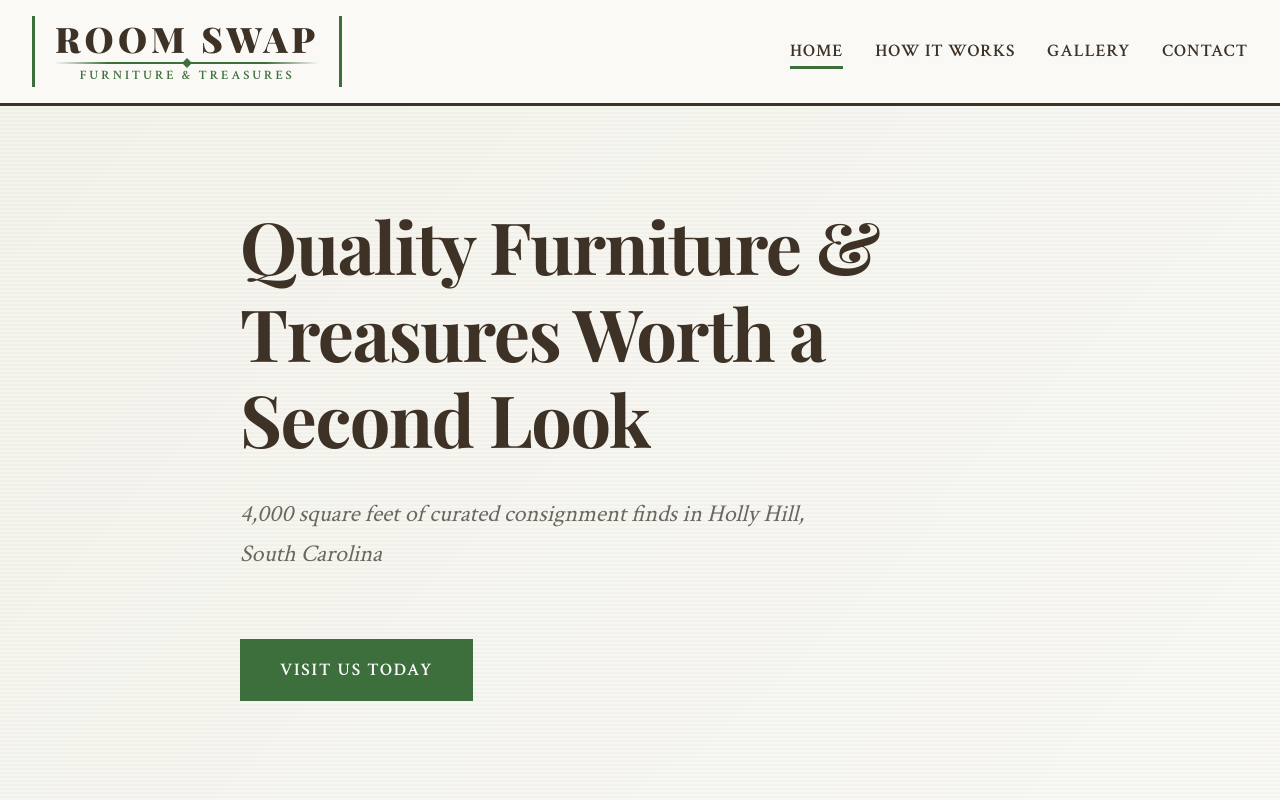
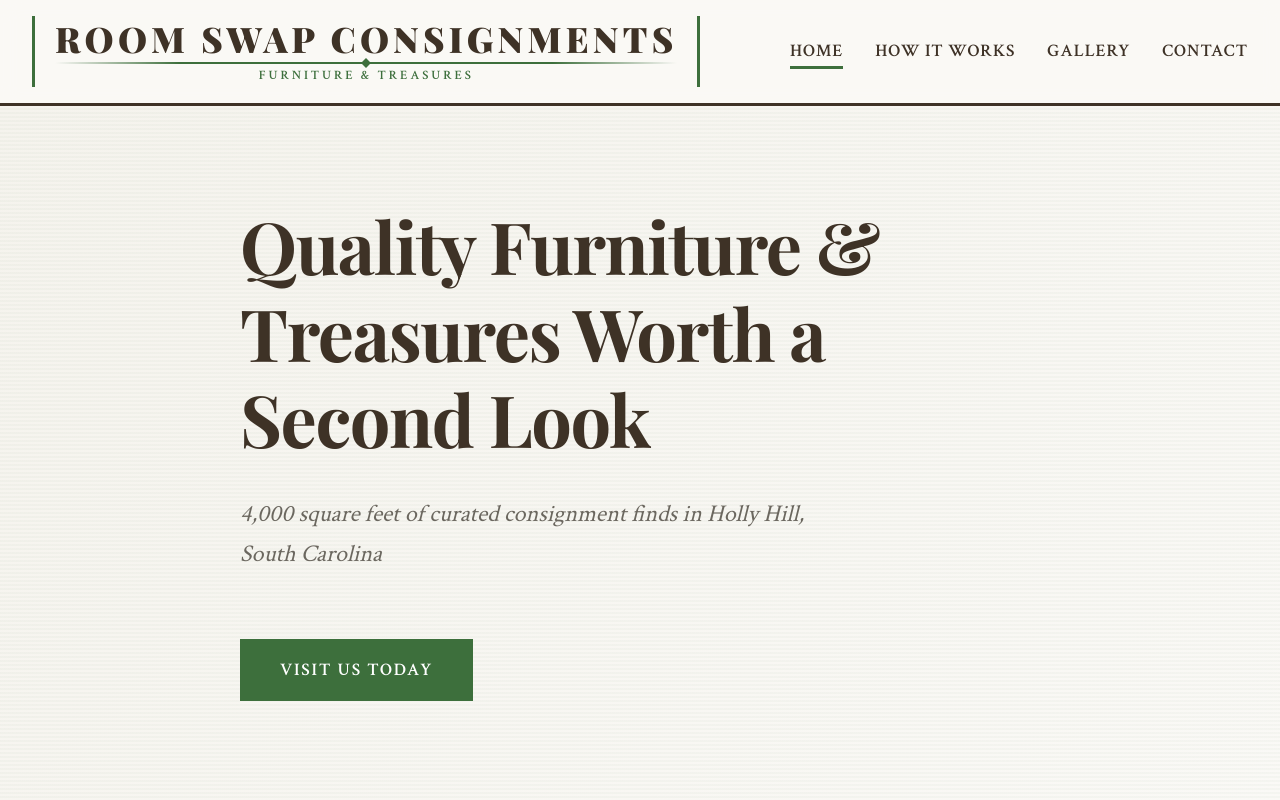
Before and after one commit to estatesaleconnect/roomswap-website, a plain HTML site: page index.html in a window 1280 px wide. Shown: the top 800 px of the page. Drawn offline with nearby package versions, Linux system fonts and the light colour scheme.

Commit message:
Update index.html

```diff
--- a/index.html
+++ b/index.html
@@ -15,7 +15,7 @@
     <header>
         <div class="header-container">
             <a href="index.html" class="logo-container" aria-label="Room Swap - Furniture & Treasures - Home">
-                <span class="logo-main">ROOM SWAP</span>
+                <span class="logo-main">ROOM SWAP CONSIGNMENTS</span>
                 <span class="logo-divider"></span>
                 <span class="logo-sub">Furniture &amp; Treasures</span>
             </a>
```
